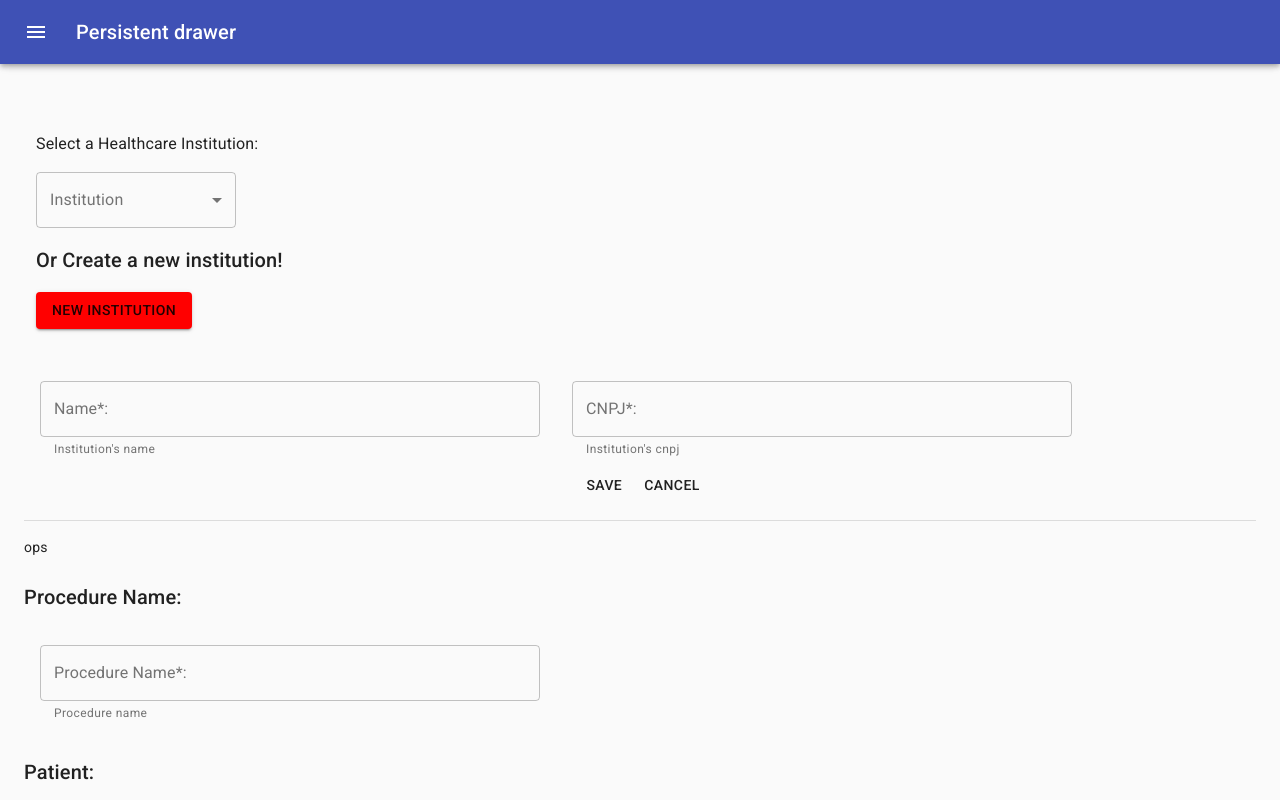
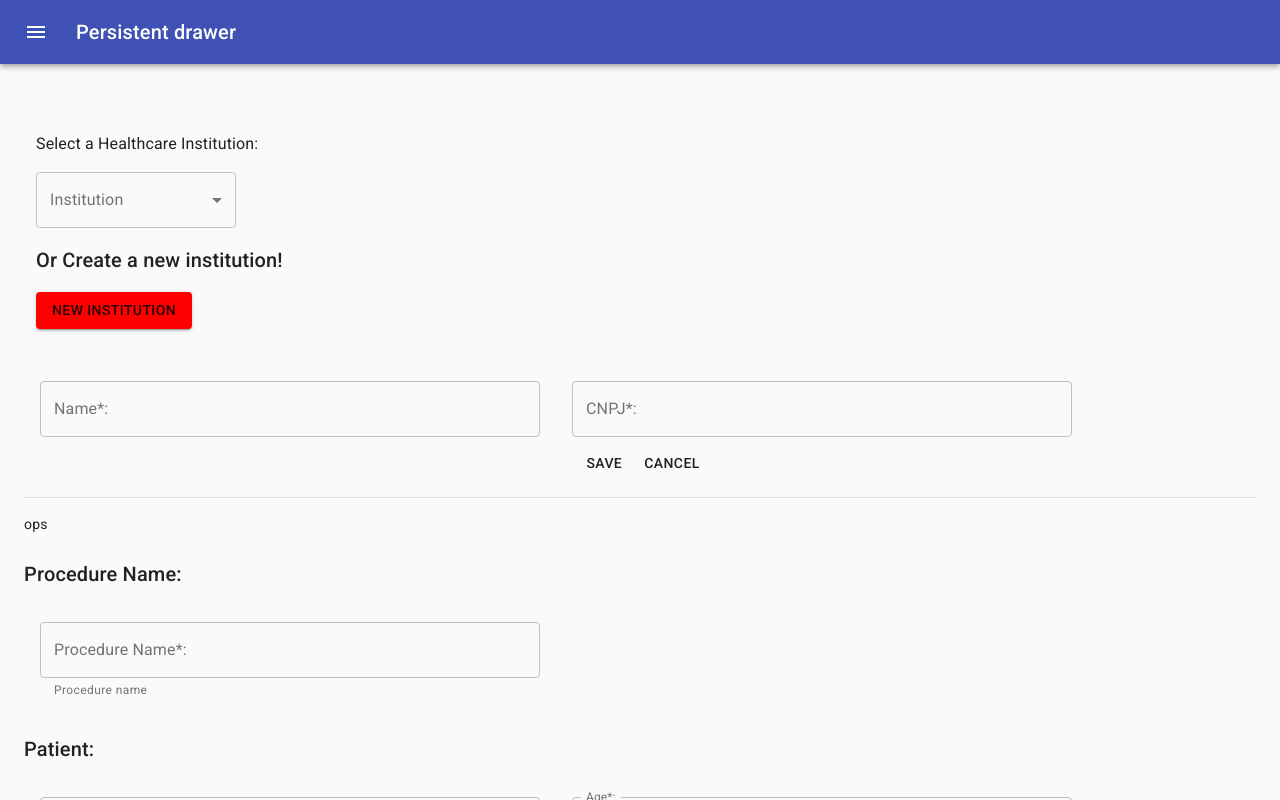
Before and after one commit to victor-silveir/health-exams-software-frontend-fixed, a React (Create React App) app: page / in a window 1280 px wide. Both pictures are taken after a click on the button "NEW INSTITUTION". Shown: the top 800 px of the page. Built offline with nearby package versions, Linux system fonts and the light colour scheme.

Commit message:
Add validation to healthcareInstitution form

```diff
--- a/package.json
+++ b/package.json
@@ -3,6 +3,7 @@
   "version": "0.1.0",
   "private": true,
   "dependencies": {
+    "@hookform/resolvers": "^2.4.0",
     "@material-ui/core": "^4.11.4",
     "@material-ui/icons": "^4.11.2",
     "@testing-library/jest-dom": "^5.11.4",
--- a/src/components/new-institution-form/index.tsx
+++ b/src/components/new-institution-form/index.tsx
@@ -1,6 +1,7 @@
 import { FormControl, Grid, Theme, makeStyles, TextField, createStyles, Button, Box } from "@material-ui/core";
-import React from "react";
 import { Controller, useForm } from "react-hook-form";
+import { yupResolver } from '@hookform/resolvers/yup'
+import { HealthcareInstitutionSchema } from "../../services/validation/YupSchemas";
 
 const useStyles = makeStyles((theme: Theme) => createStyles({
     inputSpace: {
@@ -23,7 +24,9 @@ const inicialValues = {
 export default function NewInstitutionForm() {
 
     const { control, handleSubmit, formState: { errors } } = useForm({
-        defaultValues: inicialValues
+        defaultValues: inicialValues,
+        resolver: yupResolver(HealthcareInstitutionSchema)
+
     });
     const classes = useStyles();
 
@@ -37,8 +40,9 @@ export default function NewInstitutionForm() {
                         name="name"
                         control={control}
                         render={({ field }) => <TextField
+                            error={errors.name? true : false}
                             className={classes.inputSpace}
-                            helperText="Institution's name"
+                            helperText={errors.name?.message}
                             id="institutionName"
                             label="Name*: "
                             variant="outlined"
@@ -49,8 +53,9 @@ export default function NewInstitutionForm() {
                         control={control}
                         render={({ field }) =>
                             <TextField
+                                error={errors.cnpj? true : false}
+                                helperText={errors.cnpj?.message}
                                 className={classes.inputSpace}
-                                helperText="Institution's cnpj"
                                 id="institutionCnpj"
                                 label="CNPJ*: "
                                 variant="outlined"
--- /dev/null
+++ b/src/services/validation/YupSchemas.ts
@@ -0,0 +1,17 @@
+import * as Yup from 'yup'
+import { string } from 'yup/lib/locale'
+
+export const HealthcareInstitutionSchema = Yup.object().shape({
+    name: Yup.string().required("Institution's name is required!"),
+    cnpj: Yup.string().required("Institution's cnpj is required")
+});
+
+export const ExamSchema = Yup.object().shape({
+    procedureName: Yup.string().required("Procedure name is required!").min(3, 'At least 3 characters is required!').max(100, 'Maximum of 100 characters'),
+    patientName: Yup.string().required("Patient's name is required!").min(3, 'At least 3 characters is required!').max(100, 'Maximum of 100 characters'),
+    patientAge: Yup.number().required("Patient's age is required"),
+    patientGender: Yup.number().required("Patient's gender is required"),
+    physicianName: Yup.string().required("Physician's name is required!").min(3, 'At least 3 characters is required!').max(100, 'Maximum of 100 characters'),
+    physicianCRM: Yup.string().required("Physician's CRM is required!"),
+    healthcareInstitutionId: Yup.number().required("Healthcare Institution is Required")
+})
```
Also changed, not shown: 1 other file (tests, documents, lock files or other folders).
